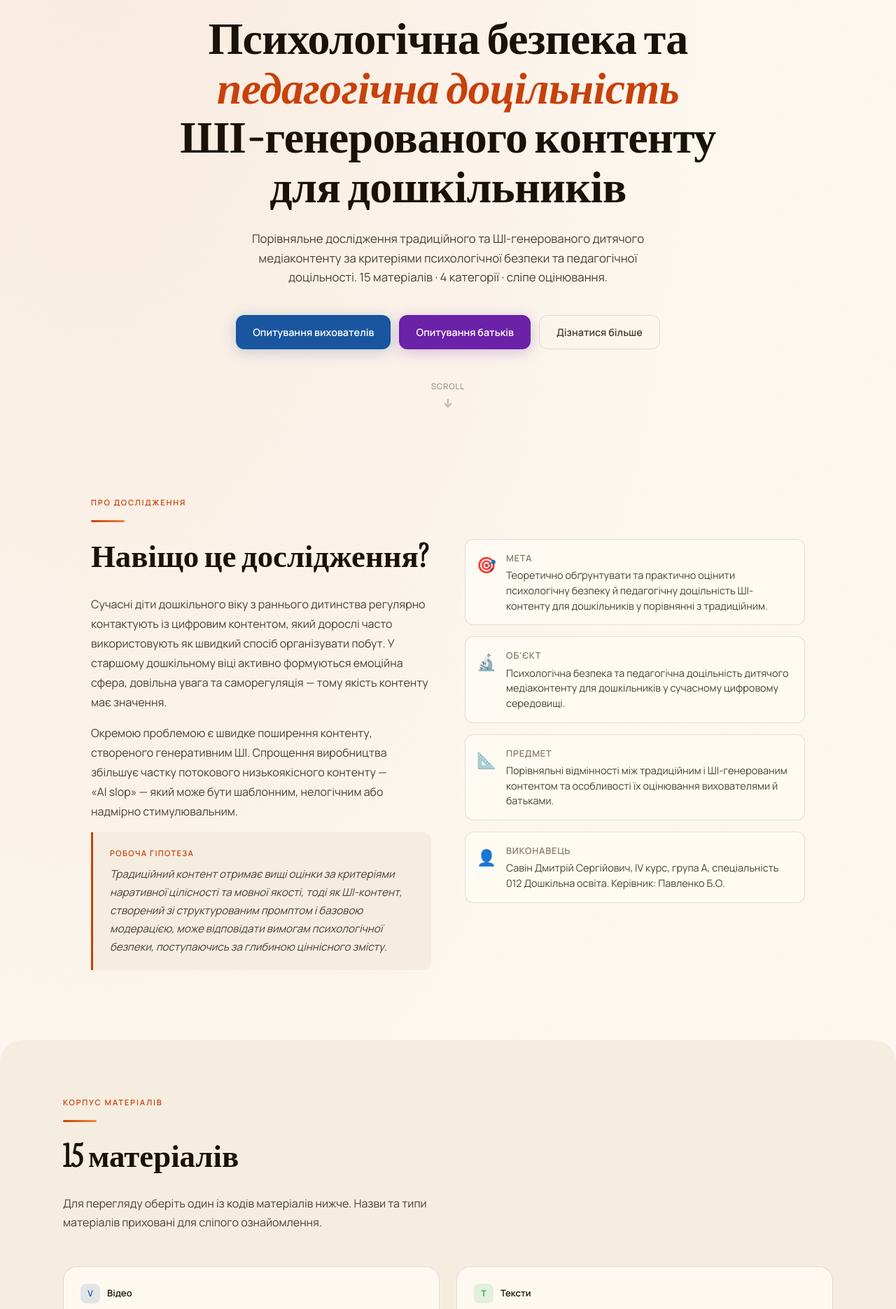
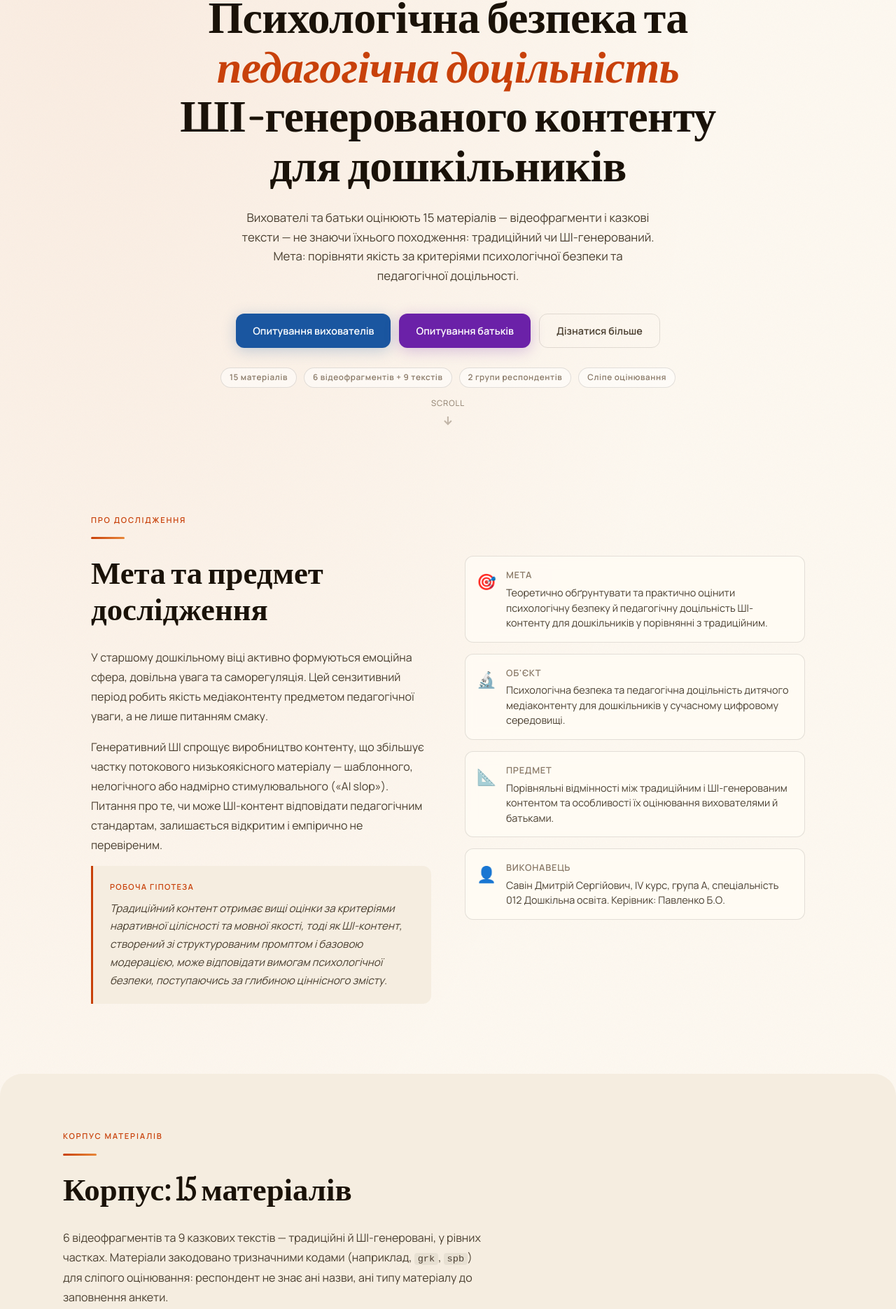
Before and after one commit to dmitthedazed/BPEDK_coursework, a plain HTML site: page index.html in a window 1280 px wide. Shown: the part 191-2061 px from the top of the page at 70% size. Drawn offline with nearby package versions, Linux system fonts and the light colour scheme.

Commit message:
Strengthen research framing on index.html and m/index.html
- index.html: clarify hero subtitle with explicit blind-evaluation context,
  add stat chips (15 materials / 6 video + 9 text / 2 groups / blind),
  rename About heading to "Мета та предмет дослідження", sharpen body copy,
  add methodological framing to corpus section explaining blind codes,
  strengthen ethics note in participate section
- m/index.html: rename hero to "Корпус матеріалів", expand lead with
  blind-coding explanation, improve section descriptions, add educators
  survey link to actions

Co-Authored-By: Claude Sonnet 4.6 <noreply@anthropic.com>

```diff
--- a/index.html
+++ b/index.html
@@ -255,6 +255,25 @@
     @keyframes bounce {
       0%, 100% { transform: translateX(-50%) translateY(0); }
       50% { transform: translateX(-50%) translateY(6px); }
+    }
+
+    .hero-meta {
+      display: flex;
+      gap: 10px;
+      justify-content: center;
+      flex-wrap: wrap;
+      margin-top: 28px;
+    }
+
+    .hero-meta span {
+      font-size: 0.73rem;
+      font-weight: 600;
+      letter-spacing: 0.05em;
+      color: var(--ink3);
+      padding: 4px 12px;
+      border: 1px solid var(--line);
+      border-radius: 999px;
+      background: rgba(255,255,255,0.5);
     }
 
     /* ── SECTIONS ── */
@@ -626,14 +645,20 @@
       ШІ-генерованого контенту<br>для дошкільників
     </h1>
     <p class="hero-sub">
-      Порівняльне дослідження традиційного та ШІ-генерованого дитячого медіаконтенту
-      за критеріями психологічної безпеки та педагогічної доцільності.
-      15 матеріалів · 4 категорії · сліпе оцінювання.
+      Вихователі та батьки оцінюють 15 матеріалів — відеофрагменти і казкові тексти —
+      не знаючи їхнього походження: традиційний чи ШІ-генерований.
+      Мета: порівняти якість за критеріями психологічної безпеки та педагогічної доцільності.
     </p>
     <div class="hero-cta">
       <a class="btn btn-edu" href="survey/educators/">Опитування вихователів</a>
       <a class="btn btn-par" href="survey/parents/">Опитування батьків</a>
       <a class="btn btn-ghost" href="#about">Дізнатися більше</a>
+    </div>
+    <div class="hero-meta">
+      <span>15 матеріалів</span>
+      <span>6 відеофрагментів + 9 текстів</span>
+      <span>2 групи респондентів</span>
+      <span>Сліпе оцінювання</span>
     </div>
   </div>
   <div class="hero-scroll" aria-hidden="true">
@@ -651,17 +676,17 @@
     <div class="divider"></div>
     <div class="about-grid">
       <div class="about-text">
-        <h2>Навіщо це дослідження?</h2>
+        <h2>Мета та предмет дослідження</h2>
         <p>
-          Сучасні діти дошкільного віку з раннього дитинства регулярно контактують із цифровим
-          контентом, який дорослі часто використовують як швидкий спосіб організувати побут.
           У старшому дошкільному віці активно формуються емоційна сфера, довільна увага
-          та саморегуляція — тому якість контенту має значення.
+          та саморегуляція. Цей сензитивний період робить якість медіаконтенту предметом
+          педагогічної уваги, а не лише питанням смаку.
         </p>
         <p>
-          Окремою проблемою є швидке поширення контенту, створеного генеративним ШІ.
-          Спрощення виробництва збільшує частку потокового низькоякісного контенту —
-          «AI&nbsp;slop» — який може бути шаблонним, нелогічним або надмірно стимулювальним.
+          Генеративний ШІ спрощує виробництво контенту, що збільшує частку потокового
+          низькоякісного матеріалу — шаблонного, нелогічного або надмірно стимулювального
+          («AI slop»). Питання про те, чи може ШІ-контент відповідати педагогічним стандартам,
+          залишається відкритим і емпірично не перевіреним.
         </p>
         <div class="hypothesis">
           <strong>Робоча гіпотеза</strong>
@@ -710,10 +735,11 @@
   <div class="fade-up">
     <div class="section-label">Корпус матеріалів</div>
     <div class="divider"></div>
-    <h2>15 матеріалів</h2>
-    <p style="color:var(--ink2); max-width:60ch; line-height:1.7;">
-      Для перегляду оберіть один із кодів матеріалів нижче. Назви та типи матеріалів
-      приховані для сліпого ознайомлення.
+    <h2>Корпус: 15 матеріалів</h2>
+    <p style="color:var(--ink2); max-width:62ch; line-height:1.75;">
+      6 відеофрагментів та 9 казкових текстів — традиційні й ШІ-генеровані, у рівних частках.
+      Матеріали закодовано тризначними кодами (наприклад, <code style="font-size:0.85em; background:rgba(26,18,8,0.06); padding:1px 5px; border-radius:4px;">grk</code>, <code style="font-size:0.85em; background:rgba(26,18,8,0.06); padding:1px 5px; border-radius:4px;">spb</code>)
+      для сліпого оцінювання: респондент не знає ані назви, ані типу матеріалу до заповнення анкети.
     </p>
     <div class="corpus-grid">
       <div class="category-card video-group fade-up">
@@ -785,11 +811,12 @@
 <!-- PARTICIPATE -->
 <section id="participate">
   <div class="fade-up">
-    <div class="section-label">Взяти участь</div>
+    <div class="section-label">Участь у дослідженні</div>
     <div class="divider"></div>
-    <h2>Оберіть вашу групу</h2>
-    <p style="color:var(--ink2); max-width:55ch; line-height:1.7; margin-bottom:0;">
-      Анонімно. Персональні дані не збираються. Заповнення займає 7–10 хвилин.
+    <h2>Взяти участь у дослідженні</h2>
+    <p style="color:var(--ink2); max-width:58ch; line-height:1.75; margin-bottom:0;">
+      Участь добровільна та анонімна. Персональні дані не збираються і не зберігаються.
+      Заповнення займає 7–10 хвилин. Результати будуть використані виключно в межах курсової роботи.
     </p>
     <div class="participate-grid">
       <a class="participate-card edu" href="survey/educators/">
```
Also changed, not shown: m/index.html (+11 -6 lines).
